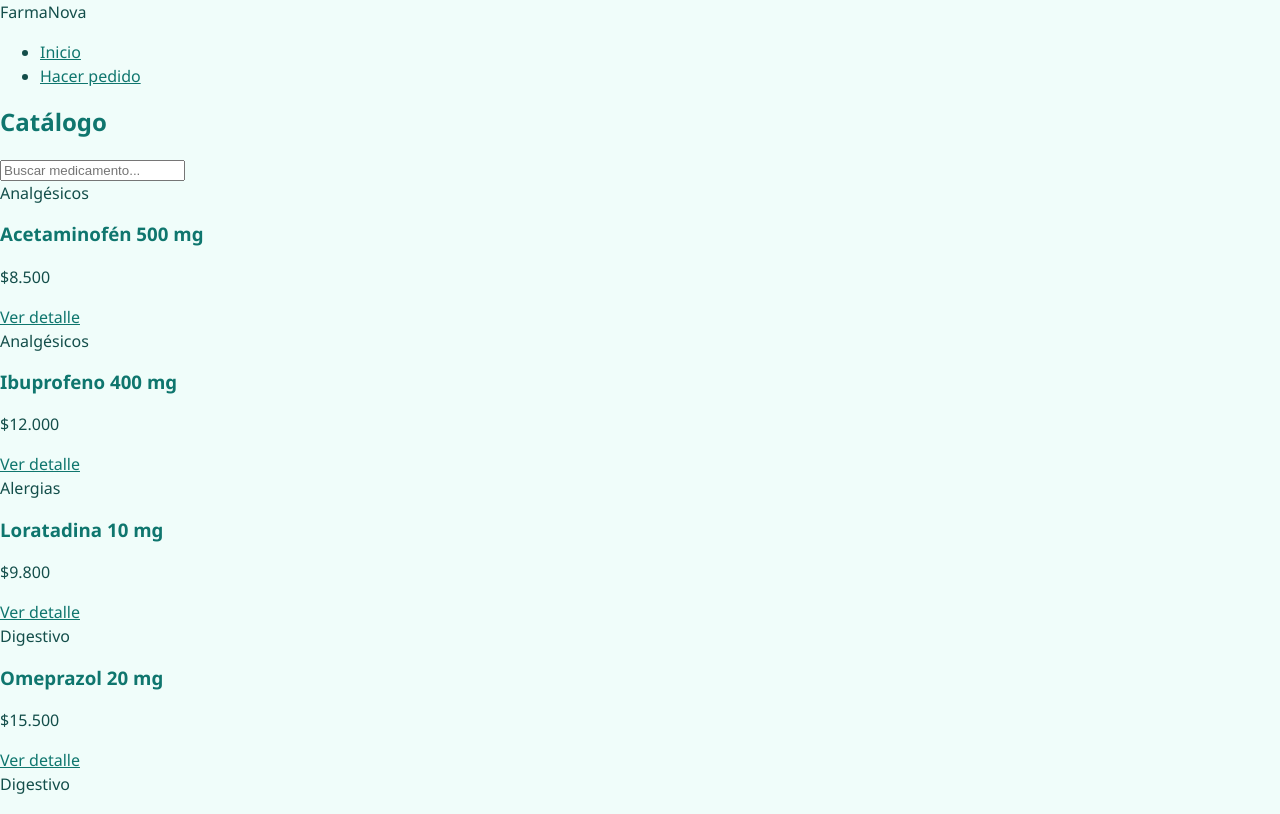
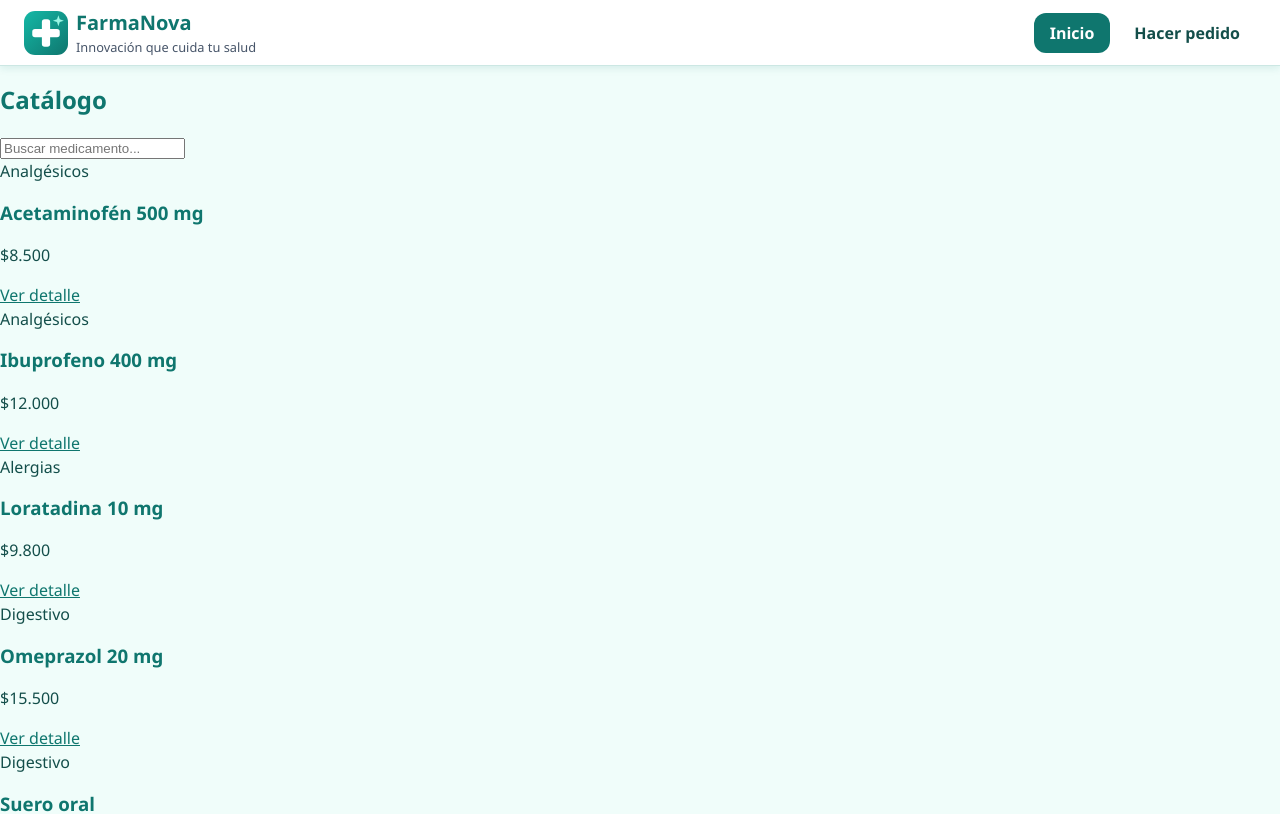
Before and after one commit to Alejoo777/farmanova-frontend, a React (Vite) app: page / in a window 1280 px wide. Shown: the top 814 px of the page. Built offline with nearby package versions, Linux system fonts and the light colour scheme.

Commit message:
feat: Se agrega logo y estilos a la navbar

```diff
--- a/src/components/Navbar.jsx
+++ b/src/components/Navbar.jsx
@@ -1,9 +1,16 @@
 import { NavLink } from "react-router-dom";
+import logo from "../assets/logo.svg";
 
 function Navbar() {
   return (
     <nav className="navbar">
-      <span className="navbar__brand">FarmaNova</span>
+      <NavLink to="/" className="navbar__brand">
+        <img src={logo} alt="Logo de FarmaNova" className="navbar__logo" />
+        <div className="navbar__text">
+          <span className="navbar__name">FarmaNova</span>
+          <span className="navbar__slogan">Innovación que cuida tu salud</span>
+        </div>
+      </NavLink>
 
       <ul className="navbar__links">
         <li>
--- a/src/main.jsx
+++ b/src/main.jsx
@@ -3,6 +3,7 @@ import { createRoot } from "react-dom/client";
 import { RouterProvider } from "react-router-dom";
 import router from "./router";
 import "./styles/index.css";
+import "./styles/navbar.css";
 
 createRoot(document.getElementById("root")).render(
   <StrictMode>
--- /dev/null
+++ b/src/styles/Navbar.css
@@ -0,0 +1,68 @@
+.navbar {
+  display: flex;
+  align-items: center;
+  justify-content: space-between;
+  flex-wrap: wrap;
+  gap: var(--space-3);
+  padding: var(--space-2) var(--space-4);
+  background: var(--color-surface);
+  border-bottom: 1px solid var(--color-border);
+  box-shadow: var(--shadow);
+}
+
+.navbar__brand {
+  display: flex;
+  align-items: center;
+  gap: var(--space-2);
+  text-decoration: none;
+}
+
+.navbar__logo {
+  width: 44px;
+  height: 44px;
+}
+
+.navbar__text {
+  display: flex;
+  flex-direction: column;
+}
+
+.navbar__name {
+  font-size: 1.25rem;
+  font-weight: 700;
+  color: var(--color-primary);
+}
+
+.navbar__slogan {
+  display: none;
+  font-size: 0.8rem;
+  color: var(--color-muted);
+}
+
+.navbar__links {
+  display: flex;
+  gap: var(--space-2);
+  margin: 0;
+  padding: 0;
+  list-style: none;
+}
+
+.navbar__links a {
+  display: block;
+  padding: var(--space-2) var(--space-3);
+  border-radius: var(--radius);
+  font-weight: 600;
+  text-decoration: none;
+  color: var(--color-text);
+}
+
+.navbar__links a.active {
+  background: var(--color-primary);
+  color: #ffffff;
+}
+
+@media (min-width: 640px) {
+  .navbar__slogan {
+    display: block;
+  }
+}
```
Also changed, not shown: src/assets/logo.svg (added).
